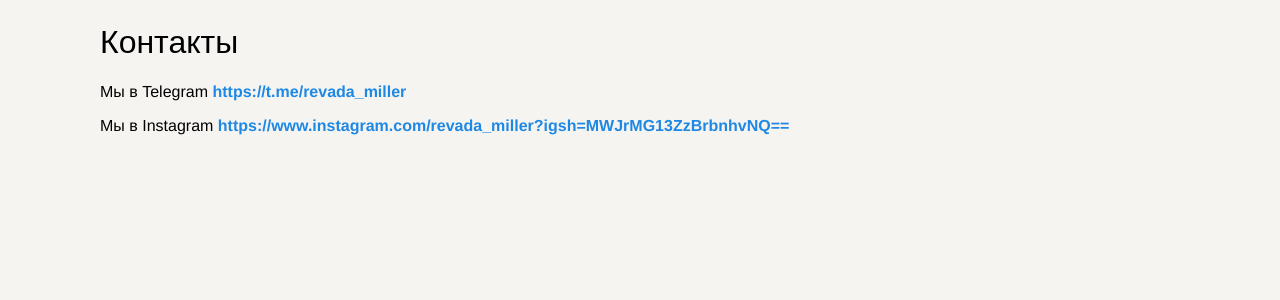
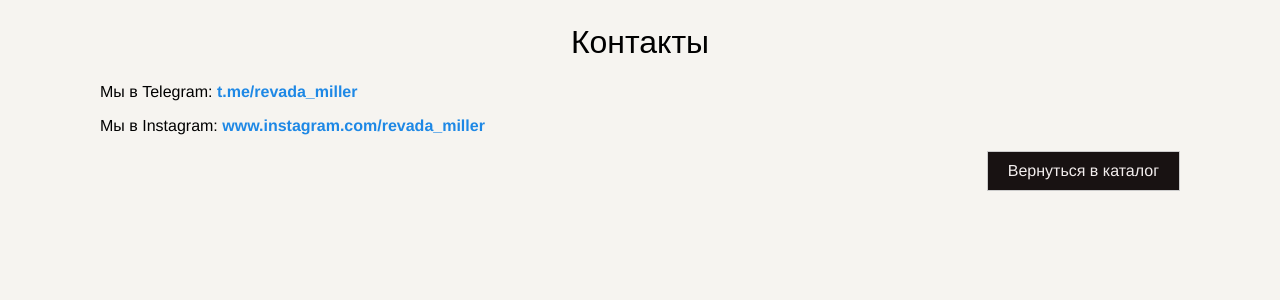
Before and after one commit to AntanosianAnton/online_store, a Django app: page /shop/contacts/ in a window 1280 px wide. Shown: the part 178-478 px from the top of the page. Run offline with Django 4.2, Linux system fonts and the light colour scheme.

Commit message:
a little fix

```diff
--- a/myshop/shop/static/css/base.css
+++ b/myshop/shop/static/css/base.css
@@ -10,7 +10,9 @@ body {
 }
 
 h1, h2, h3, h4, h5 , h6 {
-    font-family: 'Rowdies', sans-serif; font-weight:normal;
+    font-family: 'Rowdies', sans-serif;
+    font-weight:normal;
+    text-align:center;
 }
 
 a {
@@ -140,6 +142,8 @@ ul.errorlist {
     margin-left: 20px;
     font-family: 'Rowdies', sans-serif; /* Use your desired font */
 }
+
+
 
 #header .header-link:hover {
     color: #5993bb;
--- a/myshop/shop/templates/shop/contacts.html
+++ b/myshop/shop/templates/shop/contacts.html
@@ -8,9 +8,10 @@
 {% block content %}
   <h1>Контакты</h1>
   <p>
-    Мы в Telegram <a href="https://t.me/revada_miller" class="contact-link" target="_blank">https://t.me/revada_miller</a>
+    Мы в Telegram: <a href="https://t.me/revada_miller" class="contact-link" target="_blank">t.me/revada_miller</a>
   </p>
   <p>
-    Мы в Instagram <a href="https://www.instagram.com/revada_miller?igsh=MWJrMG13ZzBrbnhvNQ==" class="contact-link" target="_blank">https://www.instagram.com/revada_miller?igsh=MWJrMG13ZzBrbnhvNQ==</a>
+    Мы в Instagram: <a href="https://www.instagram.com/revada_miller?igsh=MWJrMG13ZzBrbnhvNQ==" class="contact-link" target="_blank">www.instagram.com/revada_miller</a>
   </p>
-{% endblock %}
+  <a href="/" class="btn" style="float: right; border: 1px solid #ccc; padding: 10px 20px; background-color: #181212; color: #f3eeee;">Вернуться в каталог</a>
+  {% endblock %}
--- a/myshop/shop/templates/shop/delivery_payments.html
+++ b/myshop/shop/templates/shop/delivery_payments.html
@@ -16,9 +16,9 @@
   </p>
   <h2>Оплата:</h2>
   <p>
-    Для оплаты перейдите по сслыке в телеграм канал для связи
+    Для оплаты перейдите по <a href="https://t.me/revada_miller" class="contact-link" target="_blank">сслыке</a> в телеграм канал для связи
     с нашим менеджером. Дальнейшие действия будут скоординированы
     нашим отделом продаж.
   </p>
-  <a href="/" class="btn" style="float: right; border: 1px solid #ccc; padding: 10px 20px; background-color: #f0f0f0; color: #333;">Вернуться в каталог</a>
+  <a href="/" class="btn" style="float: right; border: 1px solid #ccc; padding: 10px 20px; background-color: #181212; color: #f3eeee;">Вернуться в каталог</a>
 {% endblock %}
--- a/myshop/shop/templates/shop/exchange_return.html
+++ b/myshop/shop/templates/shop/exchange_return.html
@@ -13,7 +13,7 @@
   мы обязуемся произвести обмен или возврат товара по требованию покупателя
   в течение четырнадцати дней после получения заказа.
   Для возврата или обмена товара необходимо написать менеджеру в мессенджере
-  Telegram о возникшей проблеме.
+  <a href="https://t.me/revada_miller" class="contact-link" target="_blank">Telegram</a> о возникшей проблеме.
 </p>
 <h2>
 <ol>Этапы:</ol>
@@ -38,4 +38,5 @@
 <li>Есть подтверждающие покупку документы.</li>
 <li>Вещь не была в употреблении.</li>
 <li>Поношенные и испачканные вещи возврату и обмену не подлежат!</li>
+<a href="/" class="btn" style="float: right; border: 1px solid #ccc; padding: 10px 20px; background-color: #181212; color: #f3eeee;">Вернуться в каталог</a>
 {% endblock %}
```
Also changed, not shown: myshop/db.sqlite3.
